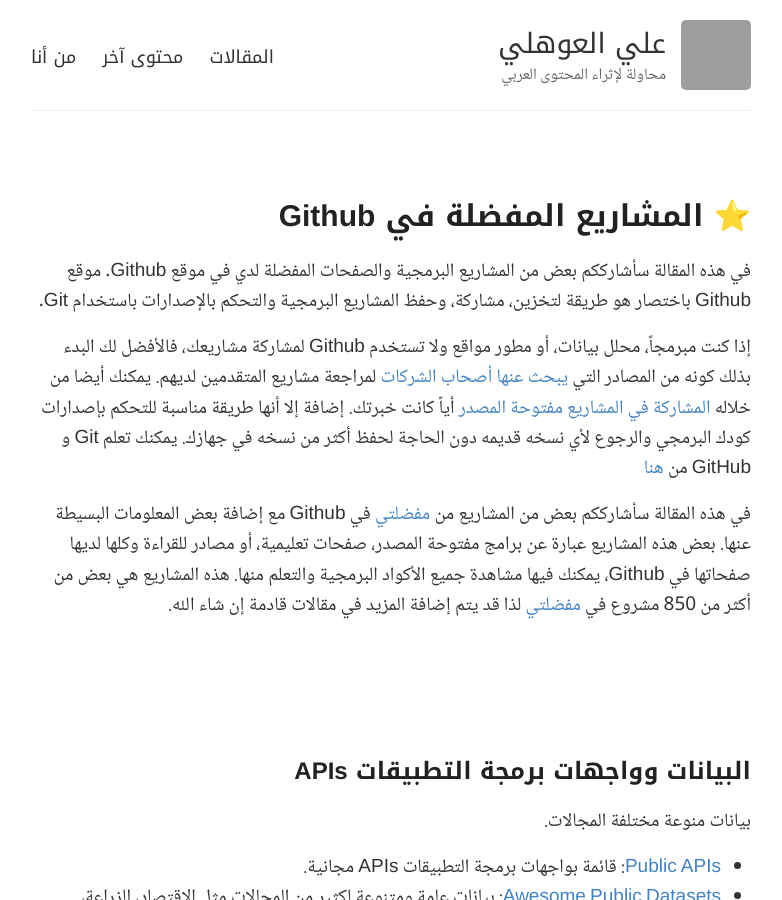
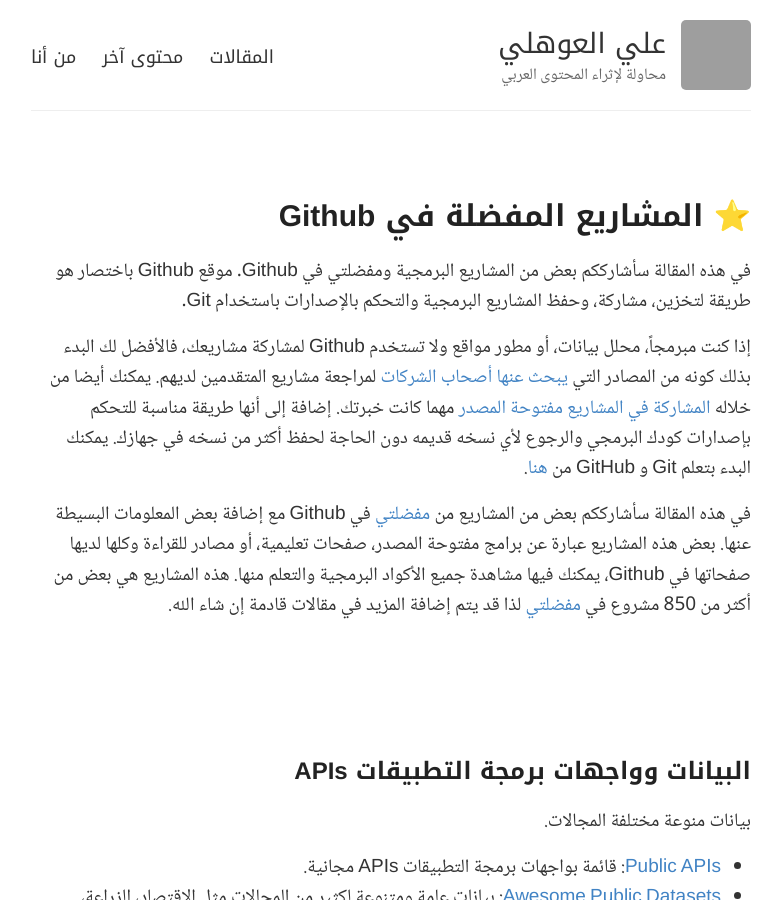
Before and after one commit to alioh/alioh.github.io, a Jekyll site: the page built from _posts/2020-12-23-github-favorites.md, in a window 1280 px wide and 900 px high. Shown: the whole window, without its empty margins (249-1031 px from the left). Built offline with Jekyll 4.4.1, drawn with Linux system fonts in a browser that asks for light colours; grey boxes are pictures that could not be loaded.

Commit message:
rephrase

```diff
--- a/_posts/2020-12-23-github-favorites.md
+++ b/_posts/2020-12-23-github-favorites.md
@@ -4,10 +4,10 @@ title: المشاريع المفضلة في Github
 icon: ⭐
 ---
 
-في هذه المقالة سأشارككم بعض من المشاريع البرمجية والصفحات المفضلة لدي في موقع Github. موقع Github باختصار هو طريقة لتخزين، مشاركة، وحفظ المشاريع البرمجية والتحكم بالإصدارات باستخدام Git.
+في هذه المقالة سأشارككم بعض من المشاريع البرمجية ومفضلتي في Github. موقع Github باختصار هو طريقة لتخزين، مشاركة، وحفظ المشاريع البرمجية والتحكم بالإصدارات باستخدام Git.
 
 
-إذا كنت مبرمجاً، محلل بيانات، أو مطور مواقع ولا تستخدم Github لمشاركة مشاريعك، فالأفضل لك البدء بذلك كونه من المصادر التي [يبحث عنها أصحاب الشركات](https://news.ycombinator.com/item?id=19413348) لمراجعة مشاريع المتقدمين لديهم. يمكنك أيضا من خلاله [المشاركة في المشاريع مفتوحة المصدر](https://firstcontributions.github.io/) أياً كانت خبرتك. إضافة إلا أنها طريقة مناسبة للتحكم بإصدارات كودك البرمجي والرجوع لأي نسخه قديمه دون الحاجة لحفظ أكثر من نسخه في جهازك. يمكنك تعلم Git و GitHub  من [هنا](https://try.github.io/)
+إذا كنت مبرمجاً، محلل بيانات، أو مطور مواقع ولا تستخدم Github لمشاركة مشاريعك، فالأفضل لك البدء بذلك كونه من المصادر التي [يبحث عنها أصحاب الشركات](https://news.ycombinator.com/item?id=19413348) لمراجعة مشاريع المتقدمين لديهم. يمكنك أيضا من خلاله [المشاركة في المشاريع مفتوحة المصدر](https://firstcontributions.github.io/) مهما كانت خبرتك. إضافة إلى أنها طريقة مناسبة للتحكم بإصدارات كودك البرمجي والرجوع لأي نسخه قديمه دون الحاجة لحفظ أكثر من نسخه في جهازك. يمكنك البدء بتعلم Git و GitHub من [هنا](https://try.github.io/).
 
 في هذه المقالة سأشارككم بعض من المشاريع من [مفضلتي](https://github.com/alioh?tab=stars) في Github مع إضافة بعض المعلومات البسيطة عنها. بعض هذه المشاريع عبارة عن برامج مفتوحة المصدر، صفحات تعليمية، أو مصادر للقراءة وكلها لديها صفحاتها في Github، يمكنك فيها مشاهدة جميع الأكواد البرمجية والتعلم منها. هذه المشاريع هي بعض من أكثر من 850 مشروع في [مفضلتي](https://github.com/alioh?tab=stars) لذا قد يتم إضافة المزيد في مقالات قادمة إن شاء الله.
 
```
